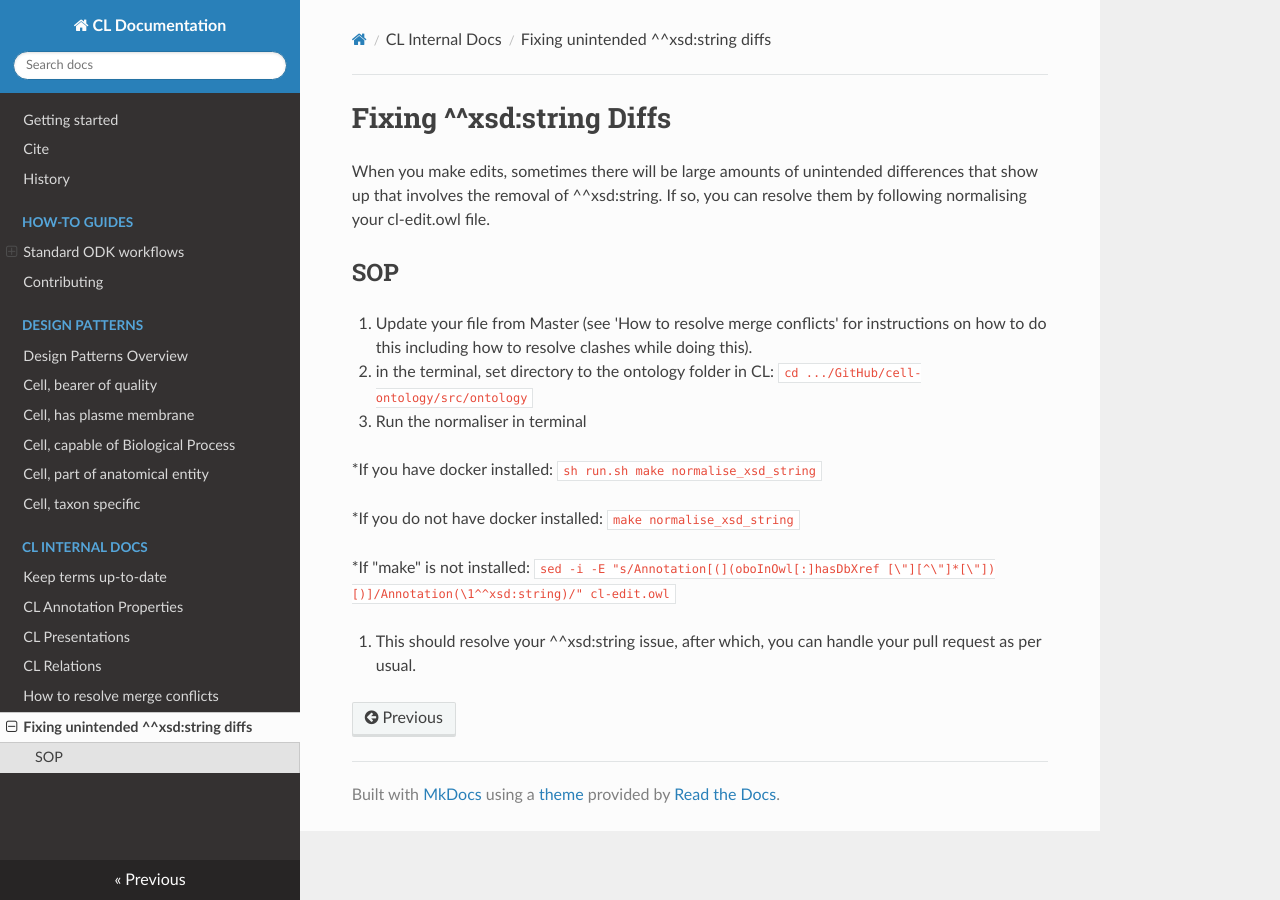
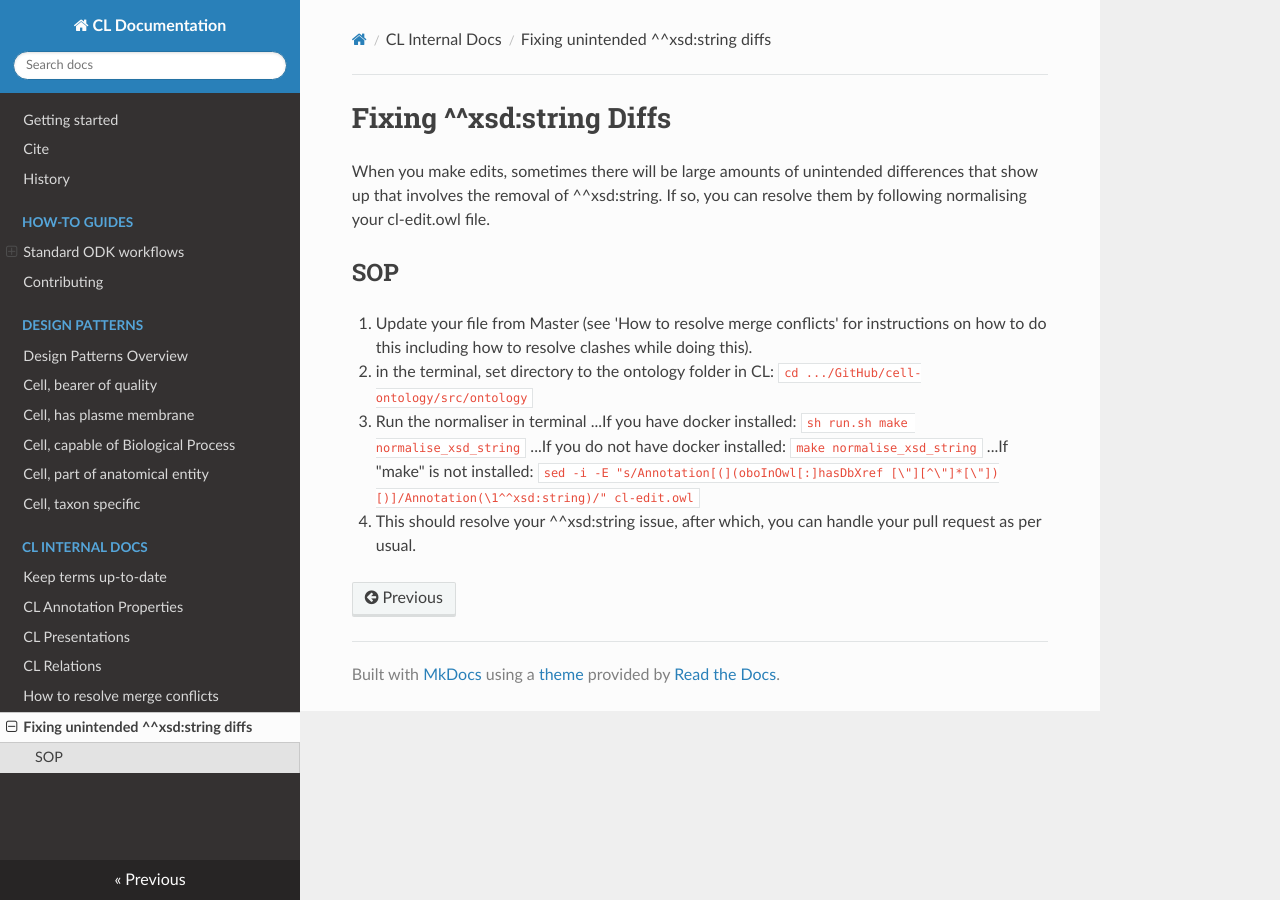
Before and after one commit to obophenotype/cell-ontology, an MkDocs documentation site: the page built from docs/Fixing_xsdstring_diffs.md, in a window 1280 px wide. Built offline with MkDocs 1.6.1, drawn with Linux system fonts in a browser that asks for light colours; nearby versions of some CDN libraries.

````diff
--- a/docs/Fixing_xsdstring_diffs.md
+++ b/docs/Fixing_xsdstring_diffs.md
@@ -8,11 +8,8 @@ When you make edits, sometimes there will be large amounts of unintended differe
 2. in the terminal, set directory to the ontology folder in CL: ```cd .../GitHub/cell-ontology/src/ontology```
 
 3. Run the normaliser in terminal
-
-*If you have docker installed: ```sh run.sh make normalise_xsd_string```
-
-*If you do not have docker installed: ```make normalise_xsd_string```
-
-*If "make" is not installed: ``` sed -i -E "s/Annotation[(](oboInOwl[:]hasDbXref [\"][^\"]*[\"])[)]/Annotation(\1^^xsd:string)/" cl-edit.owl ```
+...If you have docker installed: ```sh run.sh make normalise_xsd_string```
+...If you do not have docker installed: ```make normalise_xsd_string```
+...If "make" is not installed: ``` sed -i -E "s/Annotation[(](oboInOwl[:]hasDbXref [\"][^\"]*[\"])[)]/Annotation(\1^^xsd:string)/" cl-edit.owl ```
 
 4. This should resolve your ^^xsd:string issue, after which, you can handle your pull request as per usual.
````
